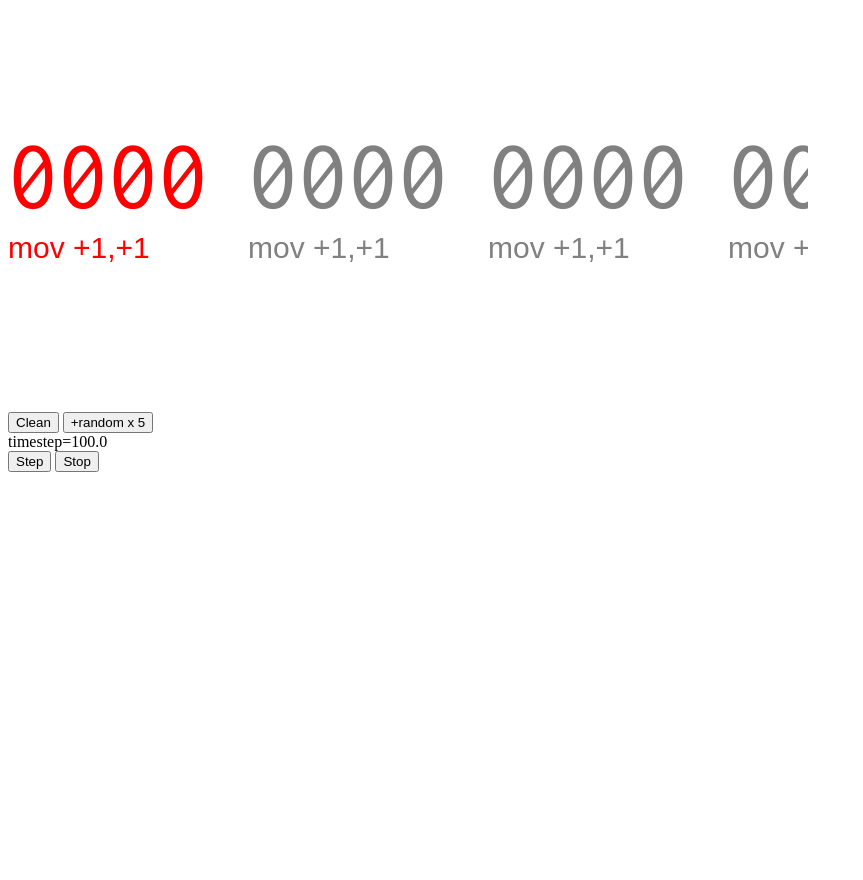
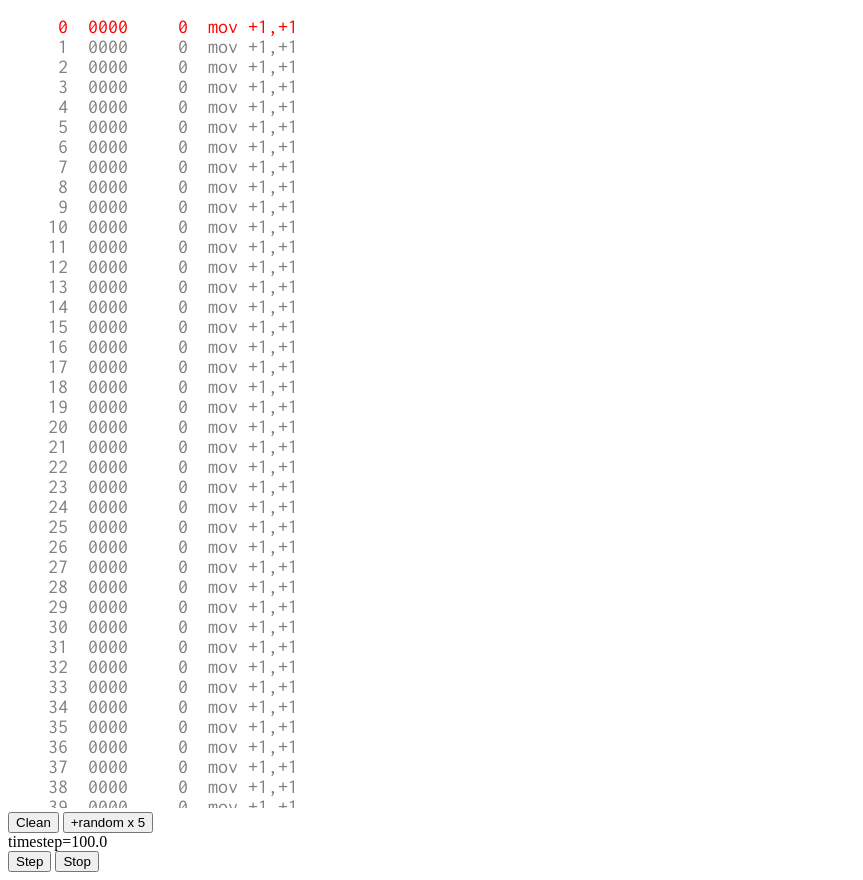
Before and after one commit to xanxys/fiber, a plain HTML site: page web/index.html in a window 1280 px wide. Shown: the whole page, without its empty margins (0-863 px from the left). Before the commit the page ends 800 px from the top, so only its background shows below. Drawn offline with nearby package versions, Linux system fonts and the light colour scheme.

```diff
--- a/web/index.html
+++ b/web/index.html
@@ -9,8 +9,7 @@
 <body>
     <div id="app">
         <div>
-            <canvas id="main" width="800" height="400" @mousedown="dragStart" @mouseleave="dragStop" @mouseup="dragStop"
-                @mousemove="drag" @mousewheel="zoom"></canvas>
+            <canvas id="main" width="500" height="800" @mousewheel="scrollZoom"></canvas>
         </div>
 
         <button @click="clean">Clean</button>
--- a/web/main.js
+++ b/web/main.js
@@ -176,7 +176,7 @@ class ConnectionView {
 }
 
 
-function redraw(scale, originX) {
+function redraw(scale, originY) {
     let canvas = document.getElementById("main");
     const ctx = canvas.getContext("2d");
 
@@ -184,7 +184,7 @@ function redraw(scale, originX) {
     ctx.fillRect(0, 0, canvas.width, canvas.height);
 
     ctx.save();
-    ctx.translate(originX, 0);
+    ctx.translate(0, originY);
     ctx.scale(scale, scale);
 
 
@@ -206,14 +206,17 @@ function redraw(scale, originX) {
         const data = canonicalState.state[i];
         ctx.fillStyle = (i === canonicalState.currCellIx) ? "red" : (instToExecFlag(data) ? "black" : "gray");
 
-        const num = ("0000" + data.toString(16)).substr(-4);
+        const numHex = ("0000" + data.toString(16)).substr(-4);
+        const numDec = ("     " + data.toString(10)).substr(-5);
         const inst = instToString(data);
 
         ctx.font = "10px 'Inconsolata'";
-        ctx.fillText(num, i * 24, 20);
 
-        ctx.font = "3px sans-serif";
-        ctx.fillText(inst, i * 24, 25);
+        ctx.fillText(("      " + i.toString(10)).substr(-6), 0, i * 10);
+        ctx.fillText(numHex, 40, i * 10);
+        ctx.fillText(numDec, 65, i * 10);
+        ctx.fillText(inst, 100, i * 10);
+        //ctx.fillText(inst, 70, i * 10);
     }
 
 
@@ -288,39 +291,12 @@ function main() {
             numParticles: 0,
 
             // viewport
-            viewportScale: 10, // px/space
-            viewportOrigin: 0, // px
-
-            // drag control
-            captureMode: false,
-            dragging: false,
-            prevPos: 0,
-            selectionBox: null,
+            viewportScale: 2, // px/space
+            viewportOrigin: 25, // px
         },
         methods: {
             toSpace: function(pCanvas) {
                 return pCanvas.clone().sub(this.viewportOrigin).mult(1 / this.viewportScale);
-            },
-            dragStart: function(ev) {
-                this.dragging = true;
-                this.prevPos = ev.clientX;
-            },
-            dragStop: function() {
-                this.dragging = false;
-                this.redraw();
-            },
-            drag: function(ev) {
-                if (!this.dragging) {
-                    return;
-                }
-
-                const currPos = ev.clientX;
-                // normal: move canvas
-                const dx = ev.clientX - this.prevPos;
-                this.viewportOrigin += dx;
-                this.prevPos = currPos;
-
-                this.redraw();
             },
             clean: function() {
                 cleanParticles();
@@ -347,15 +323,23 @@ function main() {
                 this.numParticles = 0;
                 redraw(this.viewportScale, this.viewportOrigin);
             },
-            zoom: function(ev) {
+            scrollZoom: function(ev) {
                 ev.preventDefault();
+                console.log(ev);
 
-                // p = event.offsetX,Y must be preserved.
-                // p<canvas> = p<space> * zoom + t = p<ECA> * new_zoom + new_t
-                var centerXSp = (ev.offsetX - this.viewportOrigin) / this.viewportScale;
-                this.viewportScale = Math.min(20, Math.max(0.01, this.viewportScale * (1 - ev.deltaY * 0.002)));
+                if (ev.ctrlKey) {
+                    // Zoom
 
-                this.viewportOrigin = ev.offsetX - centerXSp * this.viewportScale;
+                    // p = event.offsetX,Y must be preserved.
+                    // p<canvas> = p<space> * zoom + t = p<ECA> * new_zoom + new_t
+                    var centerYSp = (ev.offsetY - this.viewportOrigin) / this.viewportScale;
+                    this.viewportScale = Math.min(2, Math.max(0.01, this.viewportScale * (1 - ev.deltaY * 0.002)));
+
+                    this.viewportOrigin = ev.offsetY - centerYSp * this.viewportScale;
+                } else {
+                    // Scroll
+                    this.viewportOrigin -= this.viewportScale * ev.deltaY * 0.2;
+                }
 
                 this.redraw();
             },
```
